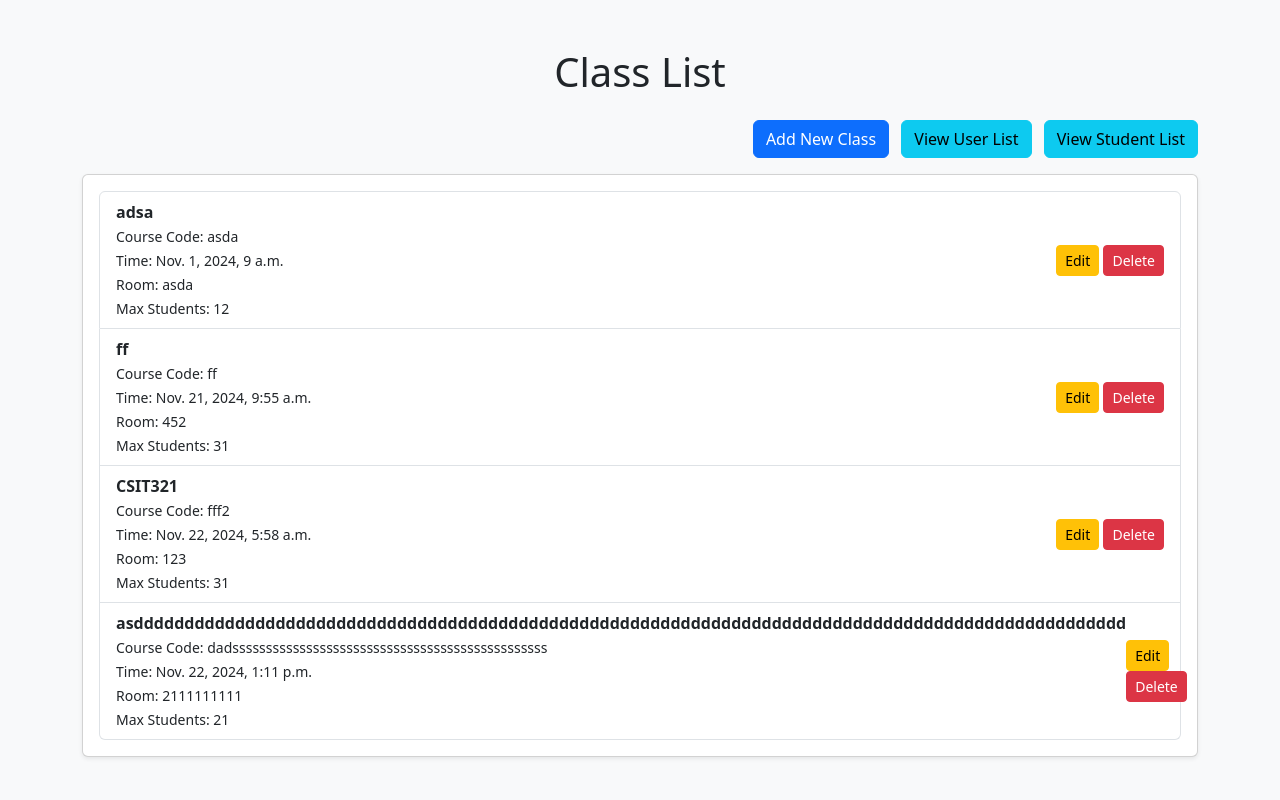
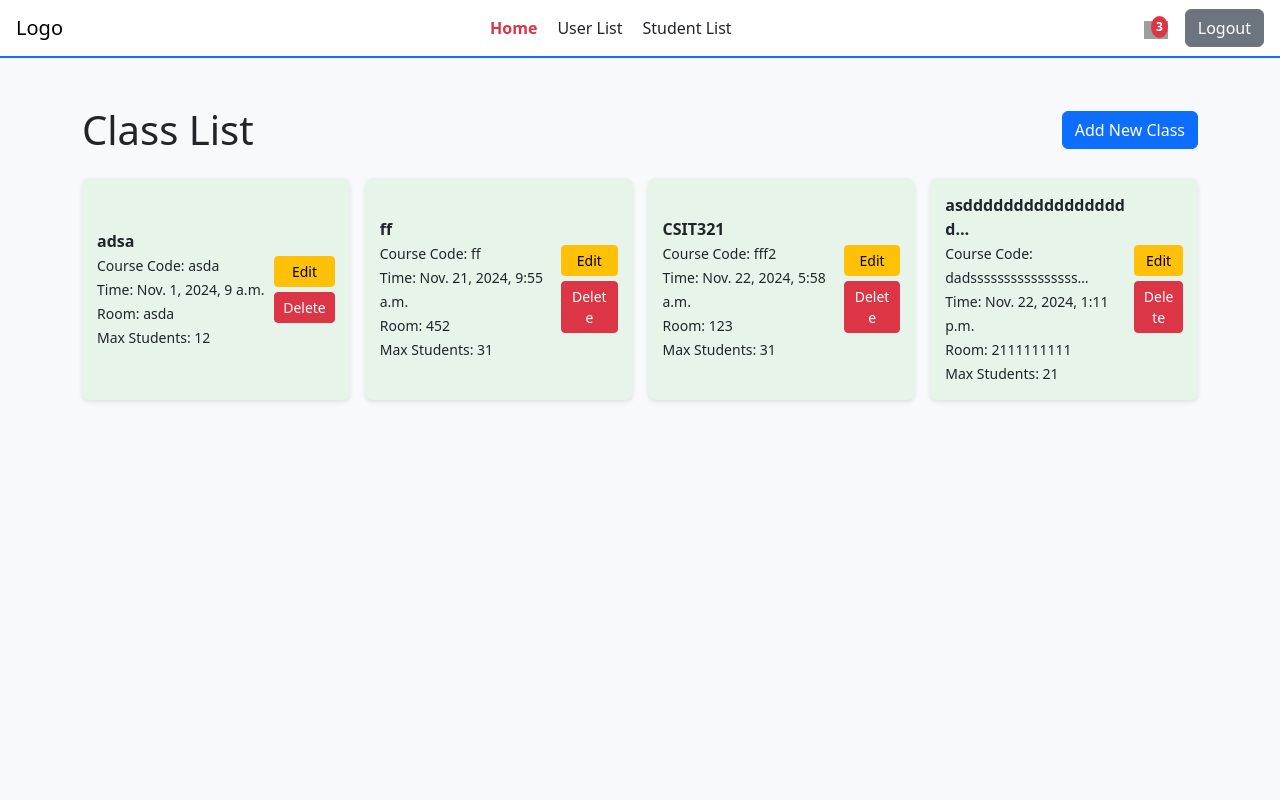
Before and after one commit to jeenette/Student-Attendance-Management-System, a Django app: page /classes/ in a window 1280 px wide. Run offline with Django 5.2, Linux system fonts and the light colour scheme; a user stored in the database is signed in; data comes from the database, SQL or seed files in the repository; both versions use the stored data as it was after the commit; grey boxes are pictures that could not be loaded.

Commit message:
Improvement of UI and Added Manage Notifications
- added signals.py
- add manage_notifications
-added manage_notification in views.py
-changes in models.py
changes in apps.py
-added in urls.py

```diff
--- a/samsystem/samsapp/apps.py
+++ b/samsystem/samsapp/apps.py
@@ -1,6 +1,8 @@
 from django.apps import AppConfig
-
 
 class SamsappConfig(AppConfig):
     default_auto_field = 'django.db.models.BigAutoField'
     name = 'samsapp'
+
+    def ready(self):
+        import samsapp.signals  # Ensure signals are registered
--- a/samsystem/samsapp/models.py
+++ b/samsystem/samsapp/models.py
@@ -24,3 +24,18 @@ class Class(models.Model):
 
     def __str__(self):
         return f'{self.class_name} - {self.course_code}'
+
+class ClassList(models.Model):
+    name = models.CharField(max_length=100)
+    # Add other fields as needed
+
+    def __str__(self):
+        return self.name
+
+
+class Notification(models.Model):
+    message = models.CharField(max_length=255)
+    created_at = models.DateTimeField(auto_now_add=True)
+
+    def __str__(self):
+        return self.message
--- a/samsystem/samsapp/templates/samsapp/class_list.html
+++ b/samsystem/samsapp/templates/samsapp/class_list.html
@@ -4,43 +4,129 @@
     <meta charset="UTF-8">
     <meta name="viewport" content="width=device-width, initial-scale=1.0">
     <title>Class List</title>
+    <!-- Bootstrap CSS -->
     <link href="https://cdn.jsdelivr.net/npm/bootstrap@5.3.0-alpha1/dist/css/bootstrap.min.css" rel="stylesheet">
+    <style>
+        body {
+            background-color: #f8f9fa;
+        }
+        .navbar {
+            background-color: #ffffff;
+            border-bottom: 2px solid #0d6efd;
+        }
+        .navbar .nav-link {
+            margin: 0 10px;
+        }
+        .navbar .nav-link.active {
+            color: #dc3545;
+            font-weight: bold;
+        }
+        .notification-icon {
+            position: relative;
+            display: inline-block;
+        }
+        .notification-icon .badge {
+            position: absolute;
+            top: 0;
+            right: 0;
+            background: #dc3545;
+            color: #fff;
+            font-size: 0.75rem;
+            border-radius: 50%;
+            padding: 5px;
+        }
+        .card-container {
+            display: grid;
+            grid-template-columns: repeat(auto-fit, minmax(250px, 1fr));
+            gap: 15px;
+        }
+        .class-card {
+            border-radius: 8px;
+            background-color: #e6f4ea;
+            display: flex;
+            justify-content: space-between;
+            align-items: center;
+            padding: 15px;
+            box-shadow: 0 2px 4px rgba(0, 0, 0, 0.1);
+        }
+        .class-card div {
+            word-wrap: break-word;
+            word-break: break-word;
+        }
+        .btn-action {
+            display: flex;
+            flex-direction: column;
+            gap: 5px;
+        }
+        .btn-action .btn {
+            width: 100%;
+        }
+        .header-section {
+            display: flex;
+            justify-content: space-between;
+            align-items: center;
+        }
+    </style>
 </head>
-<body class="bg-light">
+<body>
 
+<!-- Navbar -->
+<!-- samsapp/templates/samsapp/class_list.html -->
+<nav class="navbar navbar-expand-lg px-3">
+    <a href="#" class="navbar-brand">Logo</a>
+    <div class="mx-auto d-flex justify-content-center">
+        <a href="#" class="nav-link active">Home</a>
+        <a href="{% url 'user_list' %}" class="nav-link">User List</a>
+        <a href="{% url 'student_list' %}" class="nav-link">Student List</a>
+    </div>
+    <div class="d-flex align-items-center">
+        <!-- Notification Icon -->
+        <div class="notification-icon me-3">
+            <a href="{% url 'manage_notifications' %}" class="btn btn-link p-0 position-relative">
+                <img src="https://cdn-icons-png.flaticon.com/512/60/60977.png" alt="Notifications" width="24">
+                <span class="badge">3</span> <!-- You can dynamically set the number of notifications -->
+            </a>
+        </div>
+        <a href="{% url 'logout' %}" class="btn btn-secondary">Logout</a>
+    </div>
+</nav>
+
+<!-- Main Content -->
 <div class="container mt-5">
-    <h1 class="text-center mb-4">Class List</h1>
-    <div class="text-end mb-3">
+    <div class="header-section mb-4">
+        <h1 class="mb-0">Class List</h1>
+        <div>
             <a href="{% url 'class_add' %}" class="btn btn-primary">Add New Class</a>
-        <a href="{% url 'user_list' %}" class="btn btn-info ms-2">View User List</a>
-        <a href="{% url 'student_list' %}" class="btn btn-info ms-2">View Student List</a>
+
+        </div>
     </div>
 
-    <div class="card shadow-sm">
-        <div class="card-body">
-            <ul class="list-group">
+    <!-- Class Cards in Grid Layout -->
+    <div class="card-container">
         {% for class in classes %}
-                    <li class="list-group-item d-flex justify-content-between align-items-center">
+        <div class="class-card">
+            <!-- Class Details -->
             <div>
-                            <strong>{{ class.class_name }}</strong><br>
-                            <small>Course Code: {{ class.course_code }}</small><br>
+                <strong>{{ class.class_name|truncatechars:20 }}</strong><br>
+                <small>Course Code: {{ class.course_code|truncatechars:20 }}</small><br>
                 <small>Time: {{ class.class_time }}</small><br>
-                            <small>Room: {{ class.room_number }}</small><br>
-                            <small>Max Students: {{ class.max_students }}</small>
+                <small>Room: {{ class.room_number|truncatechars:20 }}</small><br>
+                <small>Max Students: {{ class.max_students|stringformat:"s"|truncatechars:20 }}</small>
             </div>
-                        <div>
+
+            <!-- Action Buttons -->
+            <div class="btn-action">
                 <a href="{% url 'class_update' class.class_id %}" class="btn btn-warning btn-sm">Edit</a>
                 <a href="{% url 'class_delete' class.class_id %}" class="btn btn-danger btn-sm">Delete</a>
             </div>
-                    </li>
+        </div>
         {% empty %}
-                    <li class="list-group-item text-center">No classes found.</li>
+        <div class="text-center text-muted">No classes found.</div>
         {% endfor %}
-            </ul>
-        </div>
     </div>
 </div>
 
+<!-- Bootstrap JS -->
 <script src="https://cdn.jsdelivr.net/npm/bootstrap@5.3.0-alpha1/dist/js/bootstrap.bundle.min.js"></script>
 </body>
 </html>
--- a/samsystem/samsapp/templates/samsapp/user_update.html
+++ b/samsystem/samsapp/templates/samsapp/user_update.html
@@ -17,6 +17,7 @@
                     {{ form.as_p }}
                     <div class="text-end">
                         <button type="submit" class="btn btn-primary">Update</button>
+                        <a href="{% url 'user_list' %}" class="btn btn-secondary ms-2">Cancel</a>
                     </div>
                 </form>
             </div>
--- a/samsystem/samsapp/urls.py
+++ b/samsystem/samsapp/urls.py
@@ -20,5 +20,6 @@ urlpatterns = [
     path('users/delete/<int:user_id>/', views.user_delete, name='user_delete'),
     path('login/', views.login_view, name='login'),  # Add this line
     path('logout/', views.logout_view, name='logout'),
+    path('manage-notifications/', views.manage_notifications, name='manage_notifications'),
 
 ]
--- a/samsystem/samsapp/views.py
+++ b/samsystem/samsapp/views.py
@@ -9,6 +9,8 @@ from .models import Class, Student
 from django.core.exceptions import ValidationError
 from django.utils import timezone
 from .forms import UserRegistrationForm, UserUpdateForm, StudentForm, ClassForm, LoginForm
+from .models import Notification, ClassList
+
 
 # Use the login_required decorator for views that require login
 @login_required(login_url='login')
@@ -185,3 +187,9 @@ def login_view(request):
 def logout_view(request):
     logout(request)
     return redirect('login')
+
+
+@login_required(login_url='login')
+def manage_notifications(request):
+    notifications = Notification.objects.all().order_by('-created_at')
+    return render(request, 'samsapp/manage_notifications.html', {'notifications': notifications})
```
Also changed, not shown: samsystem/samsapp/signals.py (added, +21 -0 lines), samsystem/samsapp/templates/samsapp/manage_notifications.html (added, +30 -0 lines), samsystem/samsapp/templates/samsapp/user_list.html (+80 -33 lines), samsystem/db.sqlite3, samsystem/samsapp/migrations/0003_classlist_notification.py (added). Lines whose indentation alone changed are shown as unchanged.
